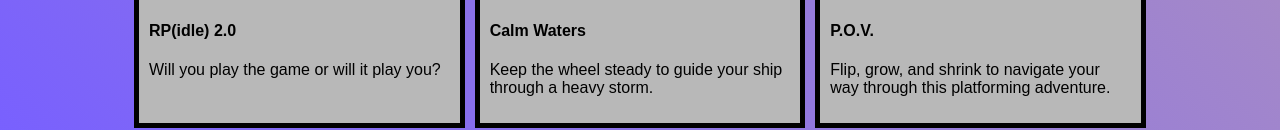
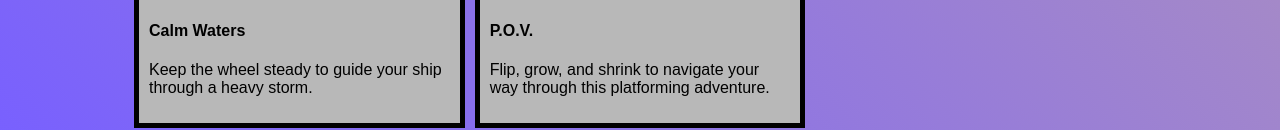
Before and after one commit to justking14/justking14.github.io, a plain HTML site: page index.html in a window 1280 px wide. Shown: the part 1509-1639 px from the top of the page. Drawn offline with Linux system fonts and the light colour scheme.

Commit message:
Update index.html
removed old games

```diff
--- a/index.html
+++ b/index.html
@@ -277,7 +277,6 @@ background: linear-gradient(45deg, #7860ff, #D3B48E);
           createGameElement(div, "https://itch.io/embed/1273329", "Who Done It?", "Can you identify the killer without giving into the temptation of microtransactions?")
           createGameElement(div, "https://itch.io/embed/1436217", "RP(idle)", "Automate to Oblivion")
           createGameElement(div, "https://itch.io/embed/1729164", "Pig Clicker", "Click the Pig")
-          createGameElement(div, "https://itch.io/embed/1307538", "RP(idle) 2.0", "Will you play the game or will it play you?")
           createGameElement(div, "https://itch.io/embed/1219867", "Calm Waters", "Keep the wheel steady to guide your ship through a heavy storm.")
           createGameElement(div, "https://itch.io/embed/337133", "P.O.V.", "Flip, grow, and shrink to navigate your way through this platforming adventure.")
 
```
